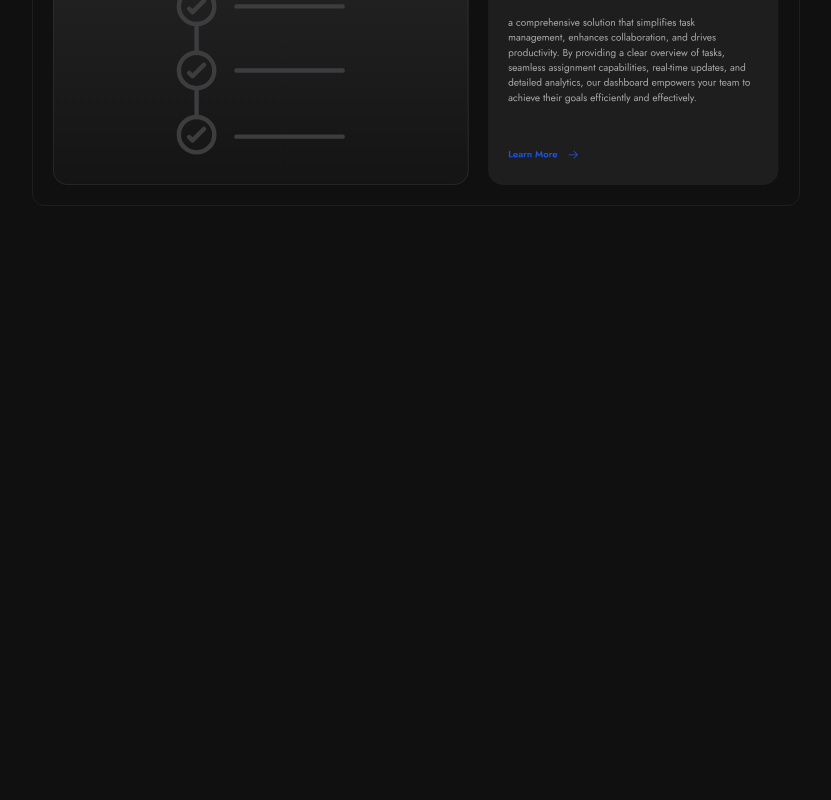
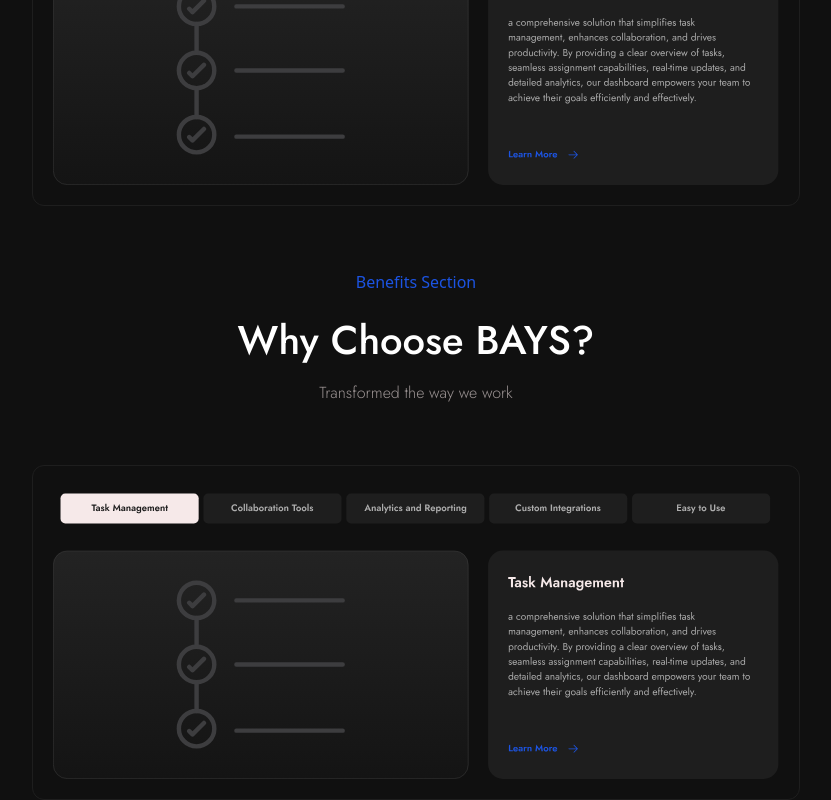
Before and after one commit to berkcantelseren/Bays, a Next.js app: page / in a window 1280 px wide. Shown: the part 1441-2241 px from the top of the page, without its empty margins (224-1055 px from the left). Before the commit the page ends 1647 px from the top, so only its background shows below. Built offline with nearby package versions, Linux system fonts and the light colour scheme.

Commit message:
import benefits to home

```diff
--- a/app/components/Home/Home.js
+++ b/app/components/Home/Home.js
@@ -1,3 +1,4 @@
+import Benefits from "./Benefits/Benefits";
 import Features from "./Features/Features";
 import Hero from "./Hero/Hero";
 import Navbar from "./Navbar/Navbar";
@@ -8,6 +9,7 @@
       <Navbar />
       <Hero />
       <Features />
+      <Benefits />
     </div>
   );
 }
```
